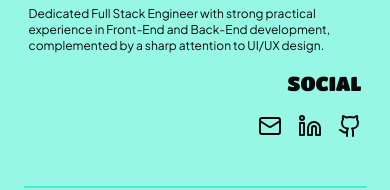
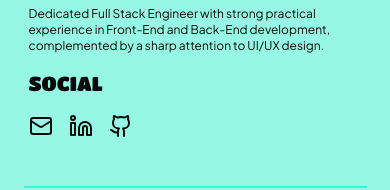
Before and after one commit to ardi0303/portfolio_ardisaputra, a React (Vite) app: page / in a window 390 px wide. Shown: the part 7736-7926 px from the top of the page. Built offline with nearby package versions, Linux system fonts and the light colour scheme.

Commit message:
style: adjust footer alignment for better responsiveness and text positioning

```diff
--- a/src/components/layouts/footer/index.jsx
+++ b/src/components/layouts/footer/index.jsx
@@ -14,11 +14,11 @@ export default function Footer() {
             attention to UI/UX design.
           </p>
         </div>
-        <div className="space-y-4 text-right">
+        <div className="space-y-4 text-left lg:text-right">
           <h1 className="font-titan-one text-xl font-extralight md:text-2xl lg:text-3xl">
             SOCIAL
           </h1>
-          <div className="flex justify-end gap-4">
+          <div className="flex justify-start gap-4 lg:justify-end">
             <a href="mailto:ardi210303@gmail.com">
               <Mail className="h-6 w-6" />
             </a>
```
